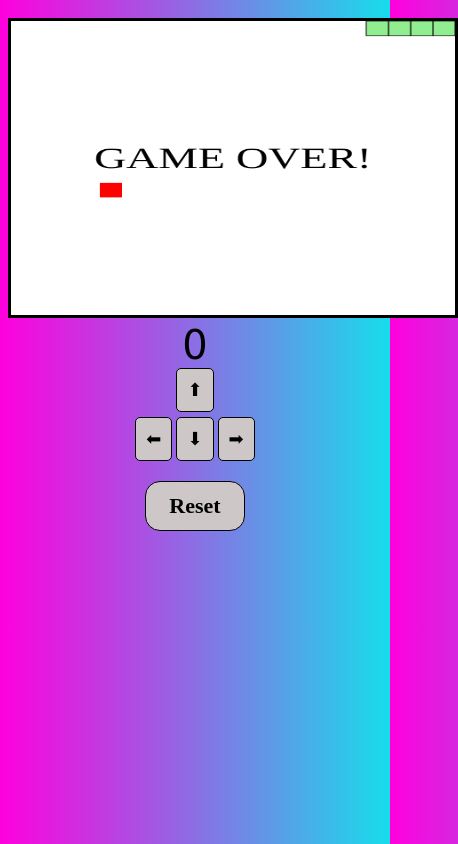
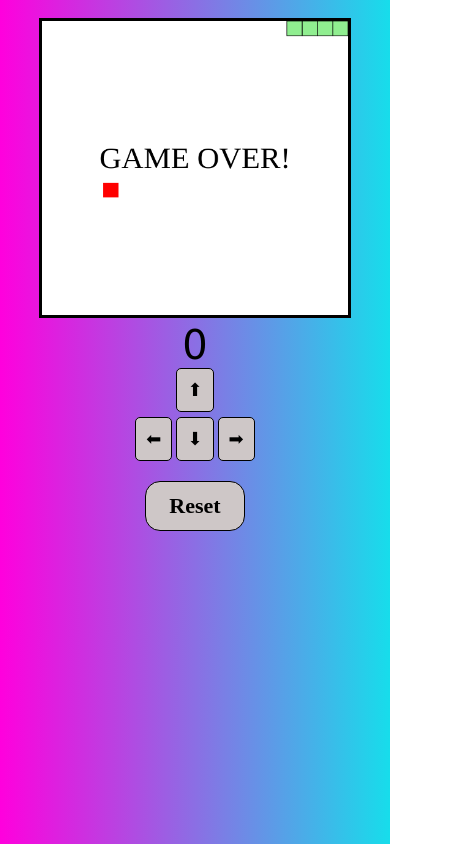
Before and after one commit to perumalp2001/simplesite1, a plain HTML site: page index.html in a window 390 px wide. Shown: the whole page, 458 px wide, since content can reach past the window. Drawn offline with Linux system fonts and the light colour scheme.

Commit message:
style.css

```diff
--- a/style.css
+++ b/style.css
@@ -45,7 +45,7 @@ body{
     background-color: rgb(95, 93, 93);
 }
 
-@media screen and (max-width:600px) {
+@media screen and (max-width:480px) {
     .turnBtns{
         display: block;
         margin-bottom: 20px;
@@ -62,7 +62,7 @@ body{
         margin-bottom: 5px;
     }
     #gameBoard{
-        width: 450px;
+        width: 80vw;
         height: 300px;
     }
 }
```
